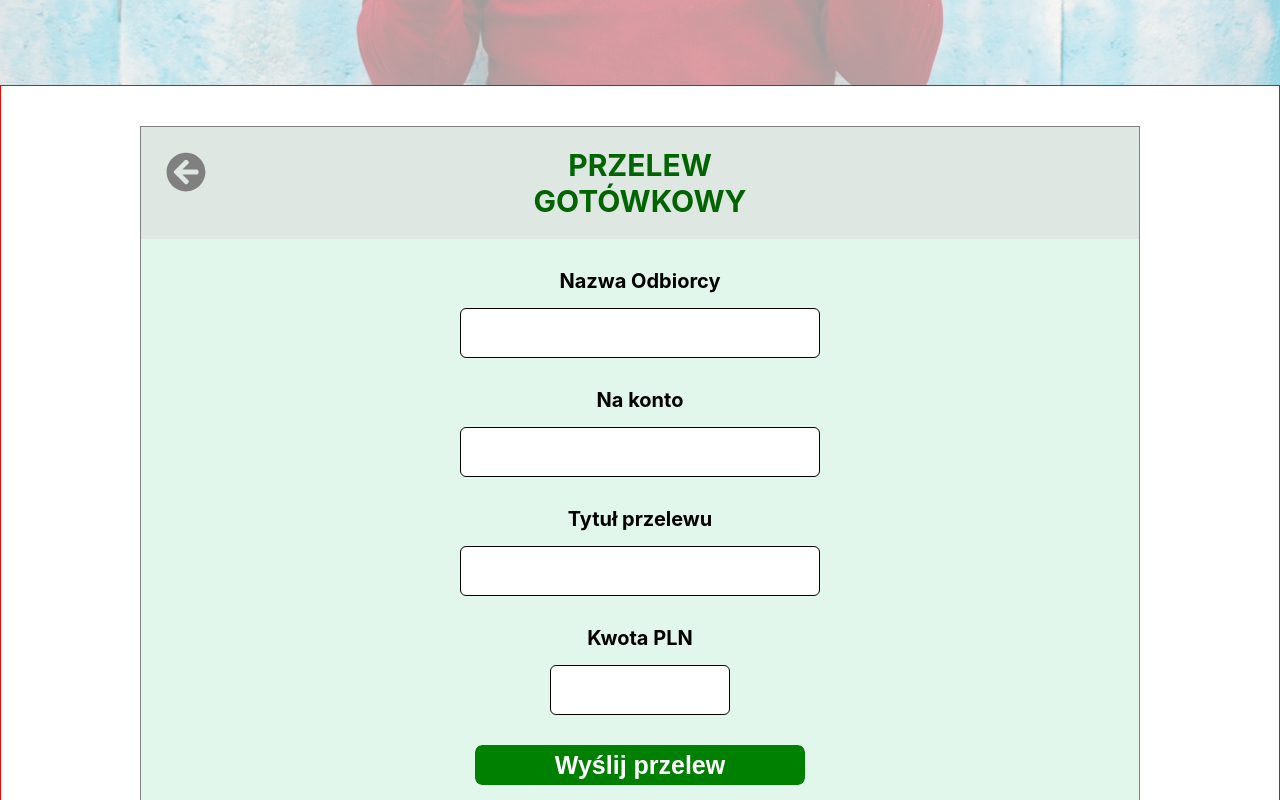
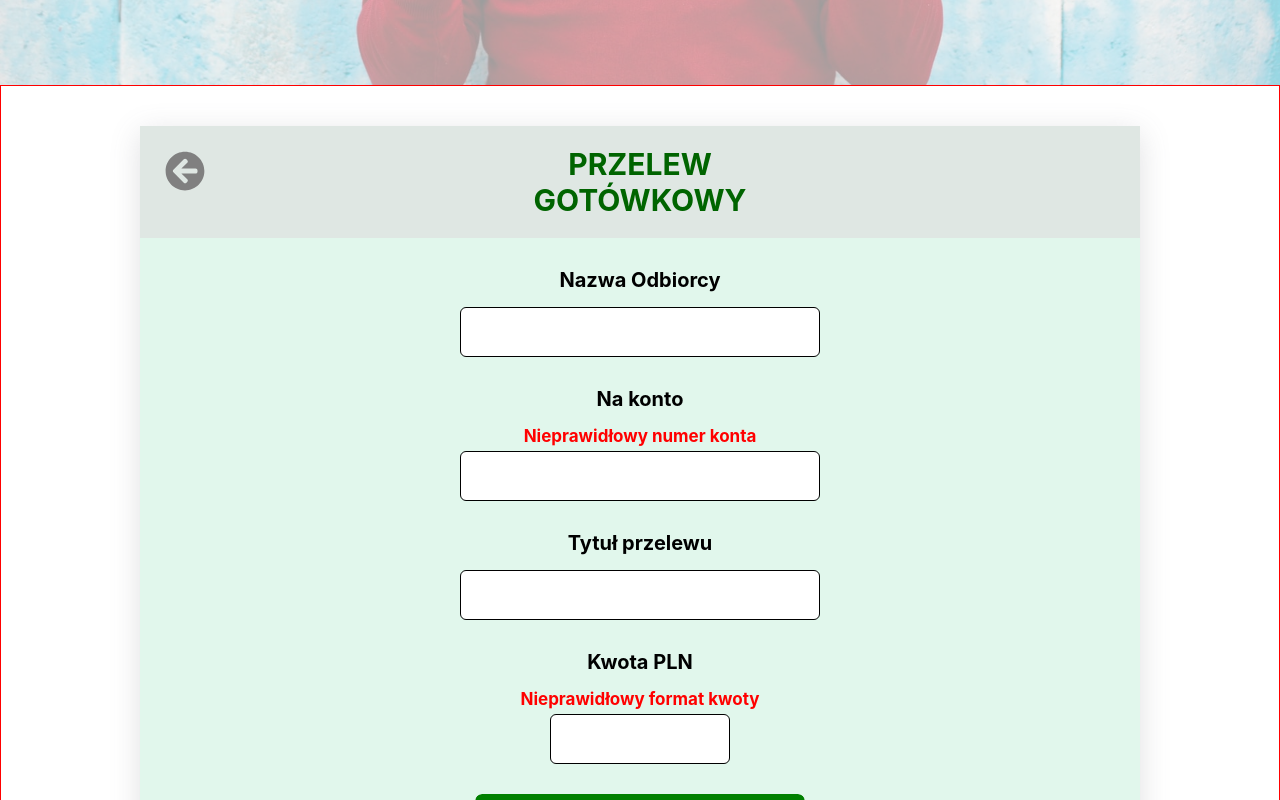
Before and after one commit to MagicianPL/BankApplication, a React (Create React App) app: page / in a window 1280 px wide. Shown: the part 2440-3240 px from the top of the page. Built offline with nearby package versions, Linux system fonts and the light colour scheme; no server answers; a web font is replaced by a local one.

Commit message:
errors on transfer modal

```diff
--- a/src/components/BankTransfer/BankTransfer.css
+++ b/src/components/BankTransfer/BankTransfer.css
@@ -6,7 +6,7 @@
 .bank-transfer-container {
   max-width: 1000px;
   min-height: 50vh;
-  border: 1px solid gray;
+  box-shadow: rgba(100, 100, 111, 0.2) 0px 7px 29px 0px;
   margin: 40px auto;
   background-color: rgb(225, 247, 236);
   position: relative;
@@ -107,3 +107,12 @@
 .bank-transfer-page button:hover::after {
   transform: translate(0);
 }
+
+.error-account-number,
+.error-cash-amount {
+  color: red;
+  text-align: center;
+  font-weight: bold;
+  font-size: 1.7rem;
+  margin-bottom: 5px;
+}
--- a/src/components/BankTransfer/BankTransfer.js
+++ b/src/components/BankTransfer/BankTransfer.js
@@ -1,8 +1,6 @@
 import React, { useState } from "react";
 import { FontAwesomeIcon } from "@fortawesome/react-fontawesome";
-import {
-    faArrowCircleLeft
-} from "@fortawesome/free-solid-svg-icons";
+import { faArrowCircleLeft } from "@fortawesome/free-solid-svg-icons";
 
 import "./BankTransfer.css";
 
@@ -27,7 +25,7 @@ const BankTransfer = () => {
   return (
     <div className="bank-transfer-page">
       <div className="bank-transfer-container">
-      <FontAwesomeIcon icon={faArrowCircleLeft} />
+        <FontAwesomeIcon icon={faArrowCircleLeft} />
         <h1>
           PRZELEW
           <br />
@@ -38,12 +36,14 @@ const BankTransfer = () => {
           <input type="text" id="recipient" />
 
           <label htmlFor="account-number">Na konto</label>
+          <p className="error-account-number">Nieprawidłowy numer konta</p>
           <input type="text" id="account-number" />
 
           <label htmlFor="transfer-title">Tytuł przelewu</label>
           <input type="text" id="transfer-title" />
 
           <label htmlFor="cash-amount">Kwota PLN</label>
+          <p className="error-cash-amount">Nieprawidłowy format kwoty</p>
           <input type="number" id="cash-amount" />
 
           <button type="submit">Wyślij przelew</button>
```
